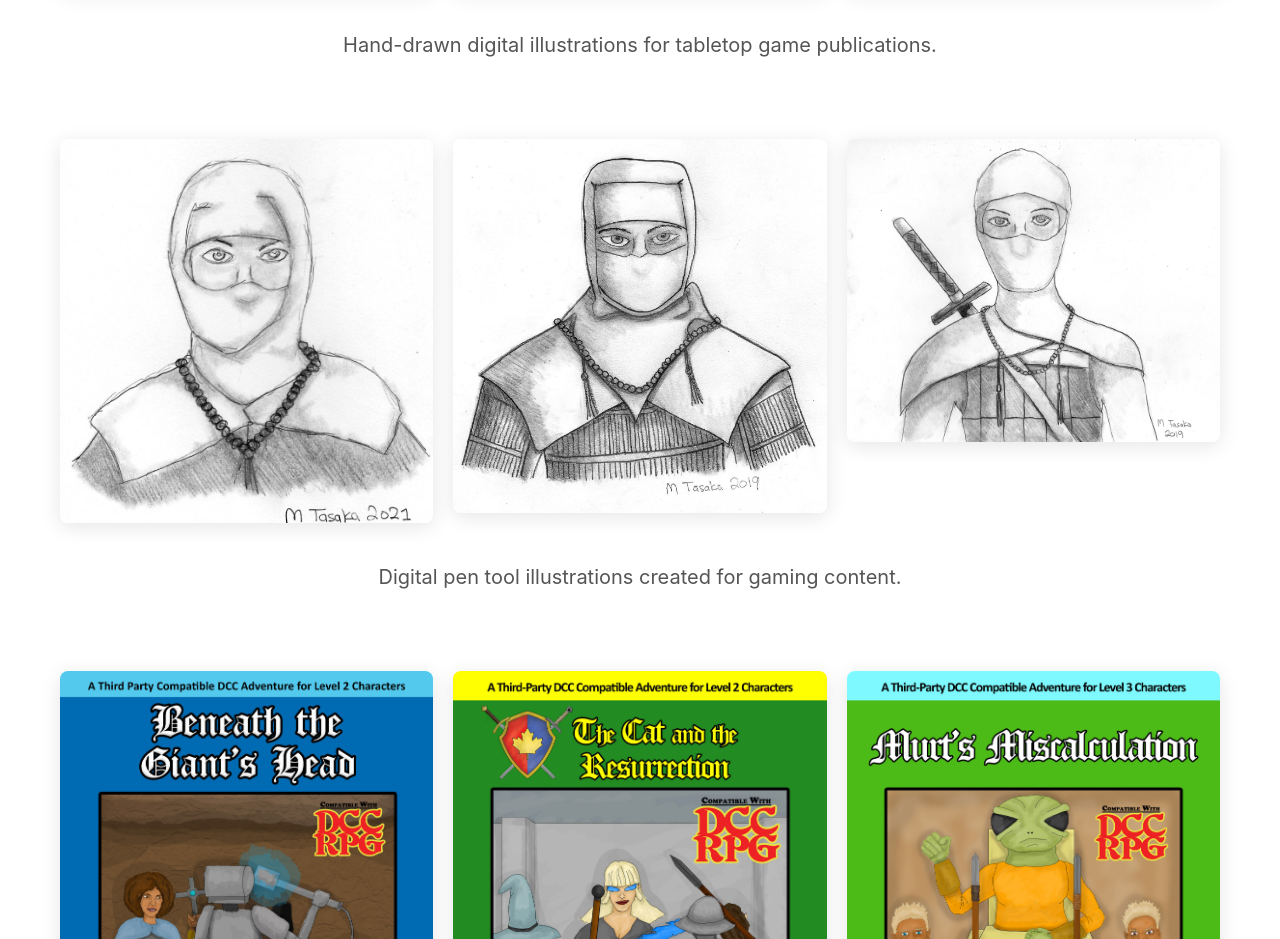
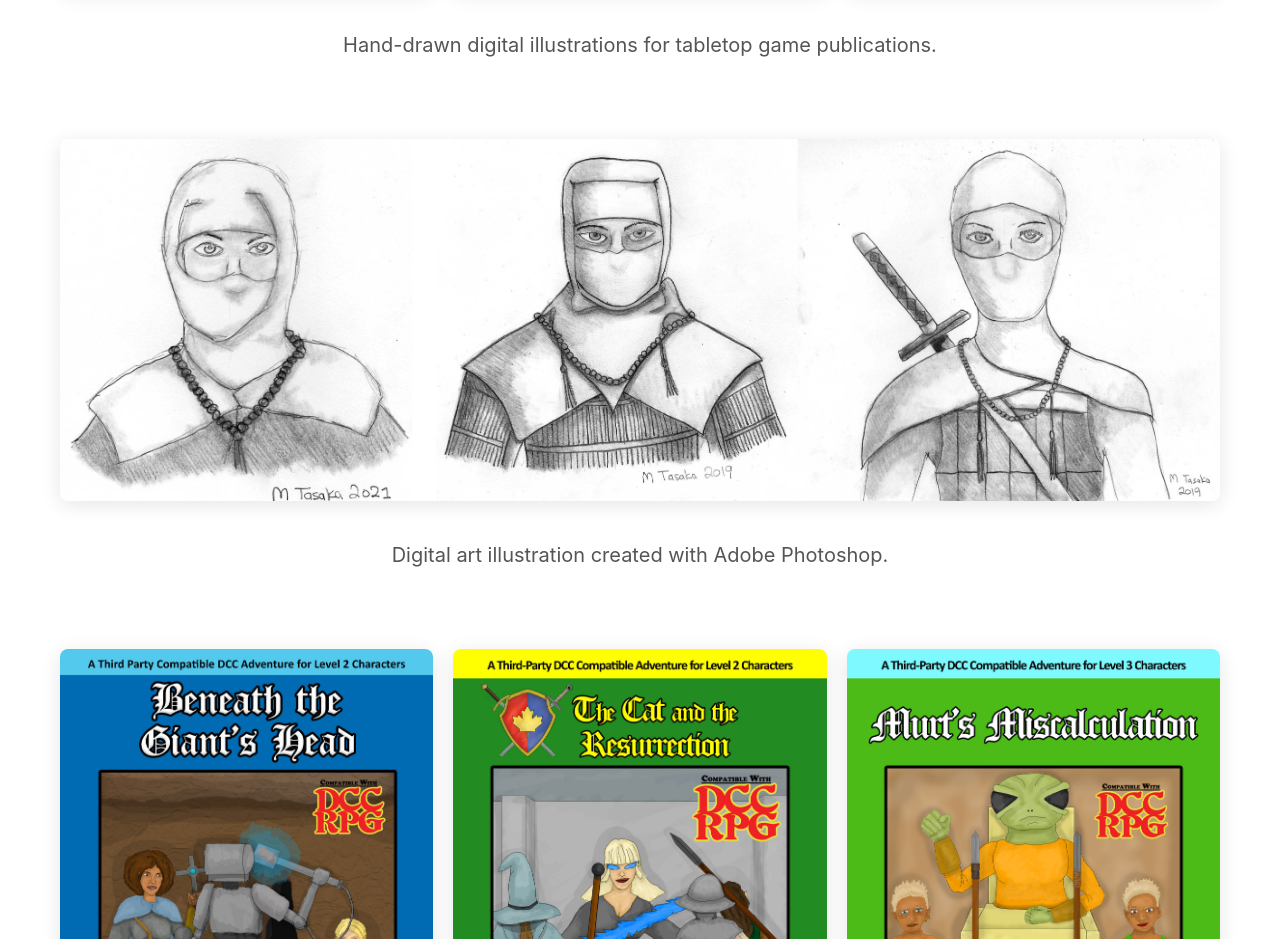
Before and after one commit to mark-tasaka/react-portfolio, a React (Create React App) app: page /art-gallery-1 in a window 1280 px wide. Shown: the part 2700-3639 px from the top of the page. Built offline with nearby package versions, Linux system fonts and the light colour scheme.

Commit message:
art-gallery1 images modified

```diff
--- a/src/components/Gallery1.jsx
+++ b/src/components/Gallery1.jsx
@@ -53,25 +53,13 @@ const Gallery1 = () => {
       ],
       description: "Hand-drawn digital illustrations for tabletop game publications."
     },
-    // Triple images - art1_8.jpg, art1_9.jpg, and art1_10.jpg
+    // Single image - art1_1.jpg
     {
-      type: 'triple',
-      id: 'triple3',
-      images: [
-        {
-          src: "/images/art-gallery1/art1_8.jpg",
-          alt: "Digital art illustration 8"
-        },
-        {
-          src: "/images/art-gallery1/art1_9.jpg",
-          alt: "Digital art illustration 9"
-        },
-        {
-          src: "/images/art-gallery1/art1_10.jpg",
-          alt: "Digital art illustration 10"
-        }
-      ],
-      description: "Digital pen tool illustrations created for gaming content."
+      type: 'single',
+      id: 1,
+      src: "/images/art-gallery1/art1_8-10.jpg",
+      alt: "Digital art illustration 1",
+      description: "Digital art illustration created with Adobe Photoshop."
     },
     // Triple images - art1_11.jpg, art1_12.jpg, and art1_13.jpg
     {
```
Also changed, not shown: public/images/art-gallery1/art1_10a.jpg (added), public/images/art-gallery1/art1_8-10.jpg (added).
